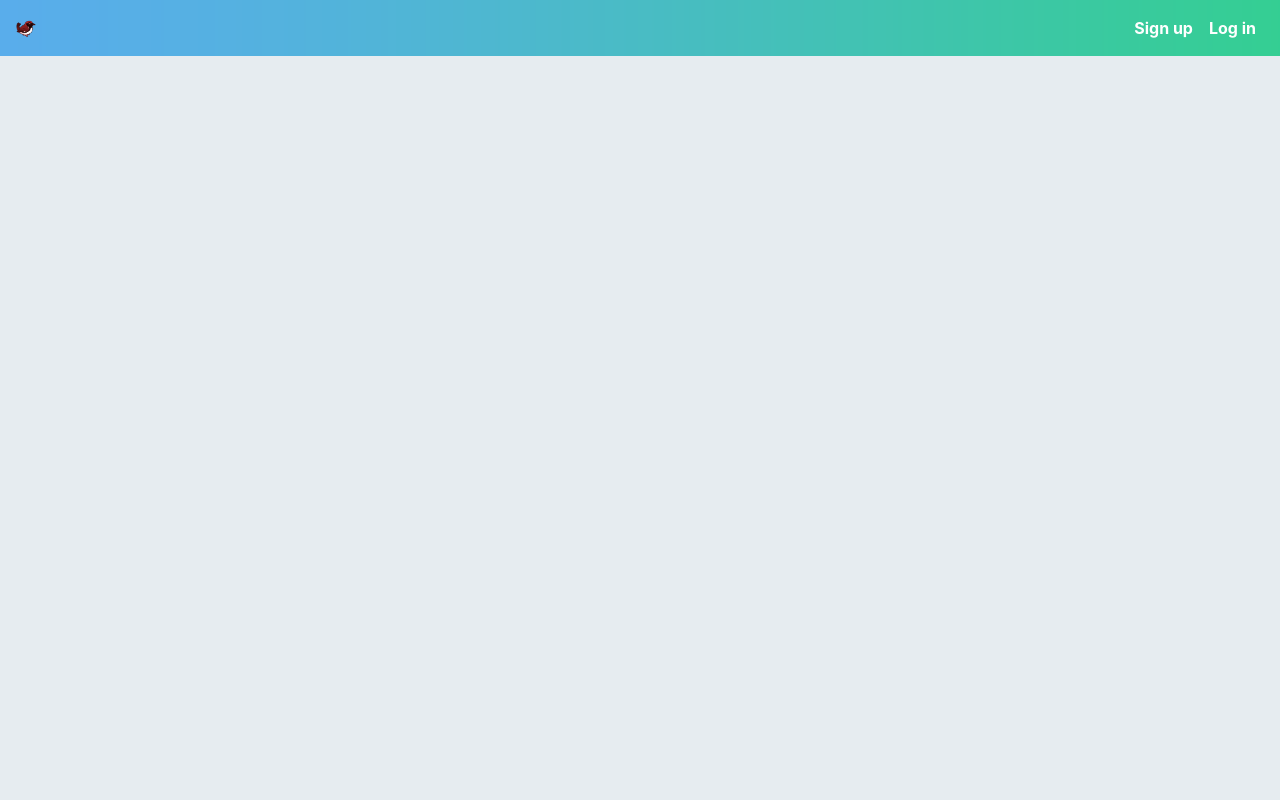
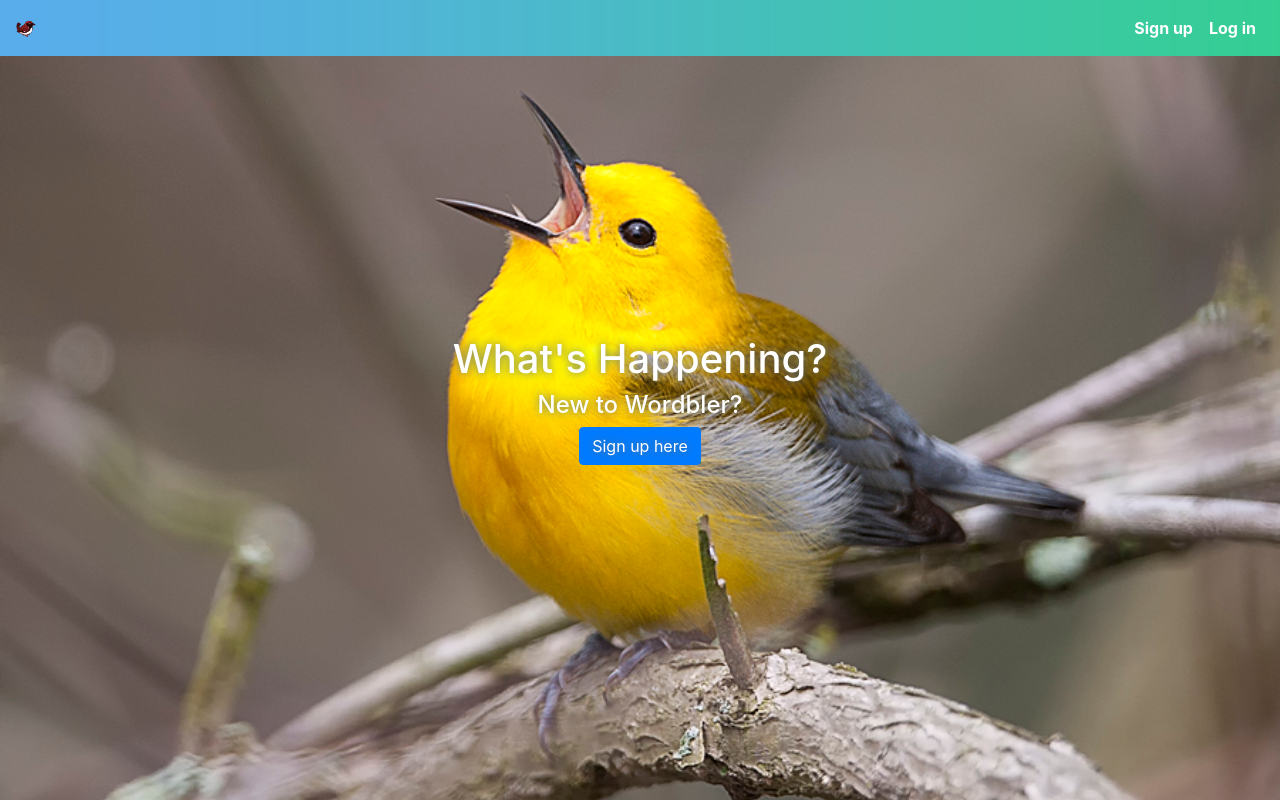
Before and after one commit to Miario/Wordbler, a React app in the folder wordbler-client/: page / in a window 1280 px wide. Built offline with nearby package versions, Linux system fonts and the light colour scheme.

Commit message:
styling Homepage component

```diff
--- /dev/null
+++ b/wordbler-client/src/components/Homepage.js
@@ -0,0 +1,14 @@
+import React from "react";
+import { Link } from "react-router-dom";
+
+const Homepage = () => (
+	<div className="home-hero">
+		<h1>What's Happening?</h1>
+		<h4>New to Wordbler?</h4>
+		<Link to="/signup" className="btn btn-primary">
+			Sign up here
+		</Link>
+	</div>
+);
+
+export default Homepage;
--- a/wordbler-client/src/containers/App.js
+++ b/wordbler-client/src/containers/App.js
@@ -3,6 +3,7 @@ import {Provider} from "react-redux";
 import {configureStore} from "../store";
 import { BrowserRouter as Router } from "react-router-dom";
 import Navbar from "./Navbar";
+import Main from "./Main";
 
 const store = configureStore()
 
@@ -11,6 +12,7 @@ const App = () => (
     <Router>
       <div className="onboarding">
         <Navbar />
+        <Main />
       </div>
     </Router>
   </Provider>
--- a/wordbler-client/src/containers/Main.js
+++ b/wordbler-client/src/containers/Main.js
@@ -19,4 +19,4 @@ function mapStateToProps(state) {
 	};
 }
 
-export default withRouter(connect(mapStateToProps, null))(Main);
+export default withRouter(connect(mapStateToProps, null)(Main));
--- a/wordbler-client/src/index.css
+++ b/wordbler-client/src/index.css
@@ -35,3 +35,23 @@ ul.nav.navbar-nav li {
 	background-image: url("./images/nav-bg.png");
 	background-size: 100% 100%;
 }
+
+.home-hero {
+	width: 100vw;
+	height: 100vh;
+	position: absolute;
+	top: 0;
+	left: 0;
+	display: flex;
+	flex-direction: column;
+	align-items: center;
+	justify-content: center;
+	z-index: -1;
+	background-image: url("./images/signed-out-home.jpg");
+	background-position: center center;
+	background-size: cover;
+	text-align: center;
+	padding: 1rem;
+	color: #fff;
+	text-shadow: 0 0 8px #66757f;
+}
```
